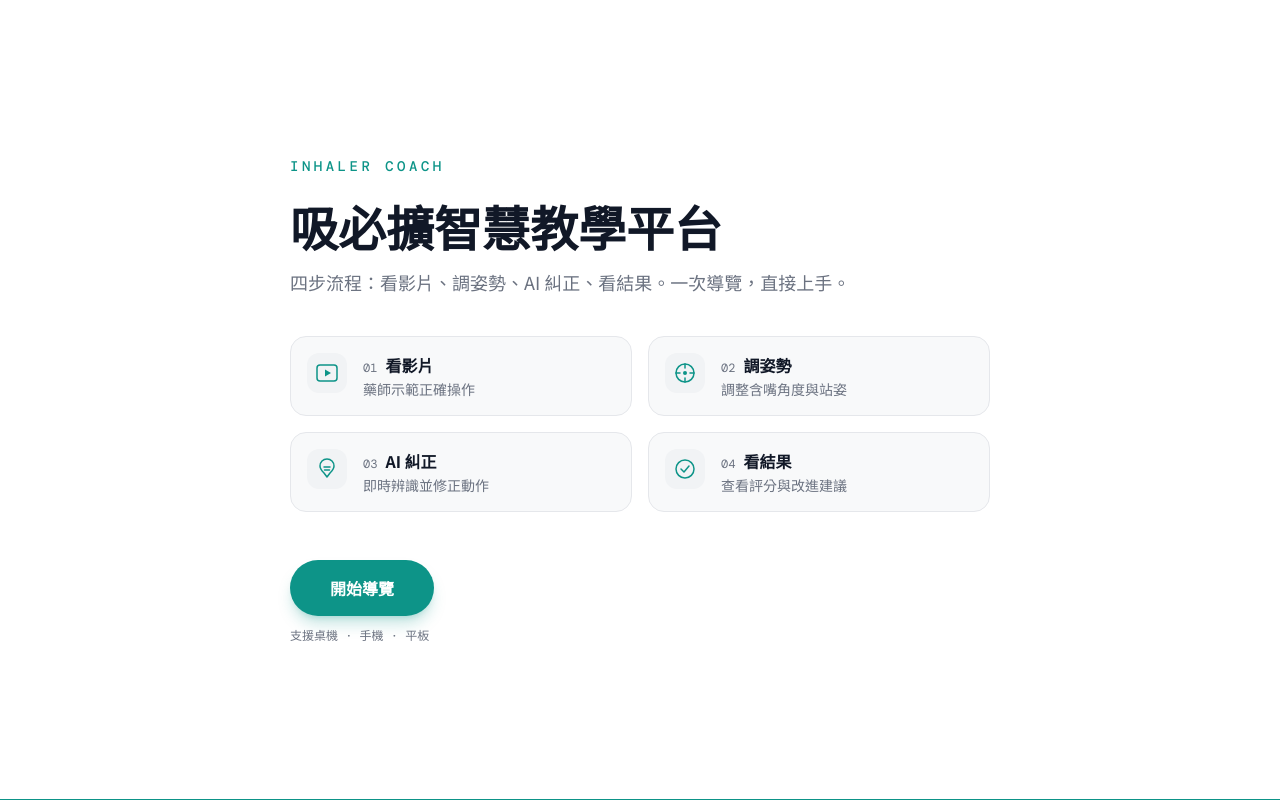
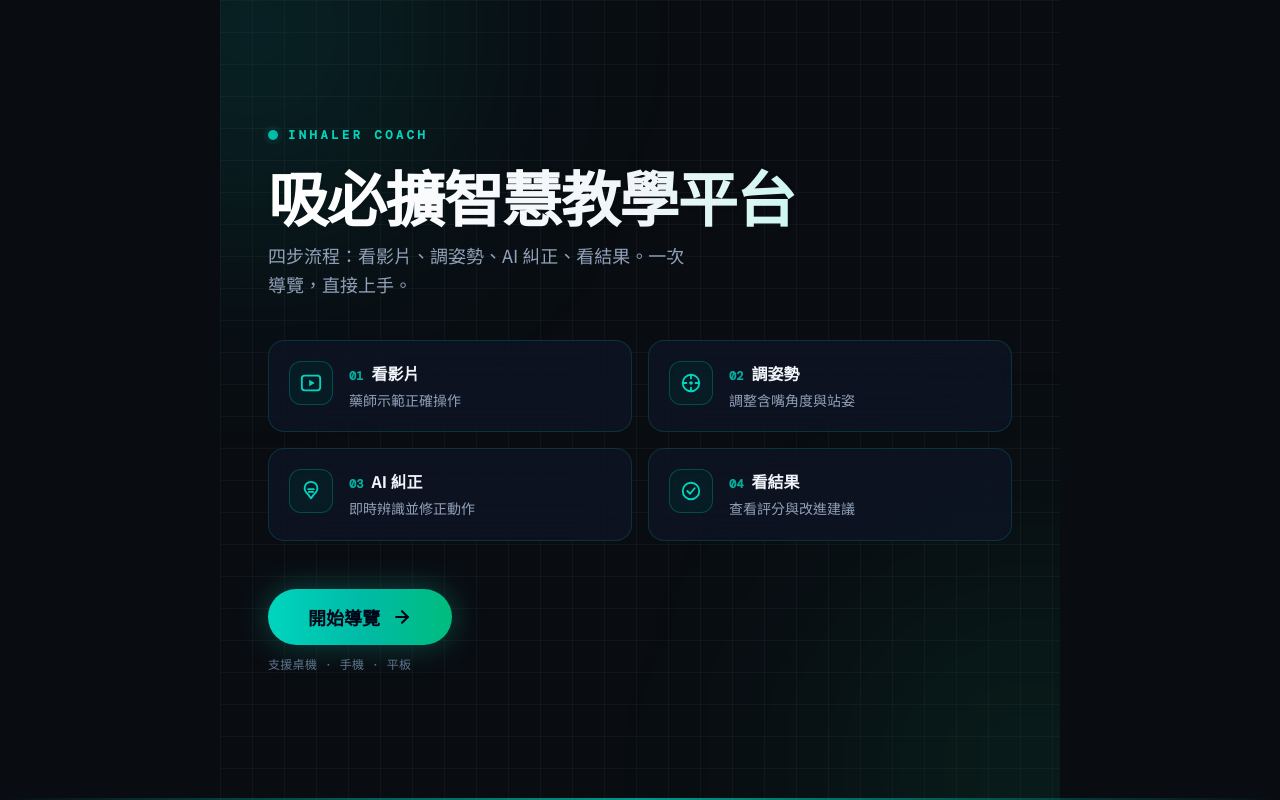
Before and after one commit to canonlin/inhaler-coach, a React (Vite) app: page / in a window 1280 px wide. Built offline with nearby package versions, Linux system fonts and the light colour scheme.

Commit message:
feat: redesign homepage with avant-garde dark glassmorphism and glowing neon accents

```diff
--- a/src/App.tsx
+++ b/src/App.tsx
@@ -8,9 +8,15 @@ export function App() {
 
 	if (c.screen === "intro") {
 		return (
-			<main className="mx-auto flex h-[100dvh] w-full max-w-[780px] flex-col justify-center px-6 md:px-10 bg-white text-text overflow-y-auto">
+			<main className="relative mx-auto flex h-[100dvh] w-full max-w-[840px] flex-col justify-center px-6 sm:px-10 md:px-12 bg-[#090d12] text-slate-100 overflow-y-auto bg-grid-pattern">
+				{/* Ambient Glow Orbs */}
+				<div className="pointer-events-none absolute -top-40 -left-40 h-96 w-96 rounded-full bg-teal-500/15 blur-[120px]" />
+				<div className="pointer-events-none absolute -bottom-40 -right-40 h-96 w-96 rounded-full bg-emerald-500/10 blur-[120px]" />
+
 				<IntroScreen onStart={c.finishIntro} />
-				<div className="fixed bottom-0 left-0 h-px w-full bg-primary" />
+
+				{/* Bottom Neon Accent */}
+				<div className="fixed bottom-0 left-0 h-0.5 w-full bg-gradient-to-r from-transparent via-teal-500 to-transparent opacity-80" />
 			</main>
 		);
 	}
--- a/src/components/intro/IntroActions.tsx
+++ b/src/components/intro/IntroActions.tsx
@@ -1,5 +1,3 @@
-import { Button } from "../ui/button";
-
 type IntroActionsProps = {
 	onStart: () => void;
 };
@@ -7,11 +5,29 @@ type IntroActionsProps = {
 export function IntroActions({ onStart }: IntroActionsProps) {
 	return (
 		<footer className="grid gap-3 pt-2">
-			<Button id="btn-start" onClick={onStart} className="w-full sm:w-fit">
-				開始導覽
-			</Button>
+			<button
+				type="button"
+				id="btn-start"
+				onClick={onStart}
+				className="group relative inline-flex h-14 w-full sm:w-fit items-center justify-center gap-3 rounded-full bg-gradient-to-r from-teal-400 via-teal-500 to-emerald-500 px-10 text-lg font-black text-slate-950 shadow-[0_0_30px_rgba(20,184,166,0.35)] transition-all duration-300 hover:scale-[1.03] hover:shadow-[0_0_50px_rgba(20,184,166,0.6)] active:scale-[0.98] cursor-pointer"
+			>
+				<span>開始導覽</span>
+				<svg
+					aria-hidden="true"
+					className="h-5 w-5 transition-transform duration-300 group-hover:translate-x-1"
+					viewBox="0 0 24 24"
+					fill="none"
+					stroke="currentColor"
+					strokeWidth="2.5"
+					strokeLinecap="round"
+					strokeLinejoin="round"
+				>
+					<line x1="5" y1="12" x2="19" y2="12" />
+					<polyline points="12,5 19,12 12,19" />
+				</svg>
+			</button>
 
-			<p className="font-mono text-xs text-text-secondary">
+			<p className="font-mono text-xs text-slate-500 tracking-wide">
 				支援桌機 · 手機 · 平板
 			</p>
 		</footer>
--- a/src/components/intro/IntroHeader.tsx
+++ b/src/components/intro/IntroHeader.tsx
@@ -1,15 +1,23 @@
 export function IntroHeader() {
 	return (
-		<header className="grid gap-4 sm:gap-5">
-			<p className="font-mono text-sm font-medium tracking-[0.25em] text-primary">
-				INHALER COACH
-			</p>
+		<header className="grid gap-5 text-left relative">
+			{/* Tag & Status Indicator */}
+			<div className="flex items-center gap-2.5">
+				<span className="relative flex h-2.5 w-2.5">
+					<span className="animate-ping absolute inline-flex h-full w-full rounded-full bg-teal-400 opacity-75" />
+					<span className="relative inline-flex rounded-full h-2.5 w-2.5 bg-teal-500" />
+				</span>
+				<p className="font-mono text-xs font-semibold tracking-[0.3em] text-teal-400 uppercase">
+					INHALER COACH
+				</p>
+			</div>
 
-			<div className="grid gap-2 sm:gap-3">
-				<h1 className="text-3xl font-black leading-tight text-text sm:text-4xl md:text-5xl">
+			{/* Main Title & Subtitle */}
+			<div className="grid gap-3">
+				<h1 className="text-4xl font-black leading-[1.1] tracking-tight sm:text-5xl md:text-6xl bg-gradient-to-r from-white via-slate-100 to-teal-200 bg-clip-text text-transparent drop-shadow-sm">
 					吸必擴智慧教學平台
 				</h1>
-				<p className="text-base leading-7 text-text-secondary md:text-lg">
+				<p className="max-w-[42ch] text-base leading-relaxed text-slate-400 md:text-lg font-normal">
 					四步流程：看影片、調姿勢、AI 糾正、看結果。一次導覽，直接上手。
 				</p>
 			</div>
--- a/src/components/intro/IntroSteps.tsx
+++ b/src/components/intro/IntroSteps.tsx
@@ -13,12 +13,12 @@ const steps: StepItem[] = [
 		icon: (
 			<svg
 				aria-hidden="true"
-				width="24"
-				height="24"
+				width="22"
+				height="22"
 				viewBox="0 0 24 24"
 				fill="none"
 				stroke="currentColor"
-				strokeWidth="1.5"
+				strokeWidth="2"
 				strokeLinecap="round"
 				strokeLinejoin="round"
 			>
@@ -37,12 +37,12 @@ const steps: StepItem[] = [
 		icon: (
 			<svg
 				aria-hidden="true"
-				width="24"
-				height="24"
+				width="22"
+				height="22"
 				viewBox="0 0 24 24"
 				fill="none"
 				stroke="currentColor"
-				strokeWidth="1.5"
+				strokeWidth="2"
 				strokeLinecap="round"
 			>
 				<circle cx="12" cy="12" r="9" />
@@ -60,12 +60,12 @@ const steps: StepItem[] = [
 		icon: (
 			<svg
 				aria-hidden="true"
-				width="24"
-				height="24"
+				width="22"
+				height="22"
 				viewBox="0 0 24 24"
 				fill="none"
 				stroke="currentColor"
-				strokeWidth="1.5"
+				strokeWidth="2"
 				strokeLinecap="round"
 				strokeLinejoin="round"
 			>
@@ -81,12 +81,12 @@ const steps: StepItem[] = [
 		icon: (
 			<svg
 				aria-hidden="true"
-				width="24"
-				height="24"
+				width="22"
+				height="22"
 				viewBox="0 0 24 24"
 				fill="none"
 				stroke="currentColor"
-				strokeWidth="1.5"
+				strokeWidth="2"
 				strokeLinecap="round"
 				strokeLinejoin="round"
 			>
@@ -99,26 +99,31 @@ const steps: StepItem[] = [
 
 export function IntroSteps() {
 	return (
-		<section aria-label="使用流程" className="grid gap-3 sm:gap-4">
-			<div className="grid gap-3 sm:grid-cols-2 sm:gap-4">
+		<section aria-label="使用流程" className="grid gap-4">
+			<div className="grid gap-3.5 sm:grid-cols-2 sm:gap-4">
 				{steps.map((step, i) => (
 					<div
 						key={step.label}
-						className="flex items-start gap-4 rounded-2xl border border-border bg-surface p-4 transition-all hover:scale-[1.02] hover:border-primary/50"
+						className="group relative flex items-start gap-4 rounded-2xl border border-teal-500/20 bg-slate-900/60 p-4 sm:p-5 backdrop-blur-xl transition-all duration-300 hover:-translate-y-1 hover:border-teal-400/60 hover:bg-slate-900/80 hover:shadow-2xl hover:shadow-teal-500/10"
 					>
-						<div className="flex h-10 w-10 shrink-0 items-center justify-center rounded-xl bg-surface-light text-primary">
+						{/* Icon Box */}
+						<div className="flex h-11 w-11 shrink-0 items-center justify-center rounded-xl border border-teal-500/30 bg-teal-950/40 text-teal-400 shadow-inner transition-colors duration-300 group-hover:border-teal-400 group-hover:bg-teal-500 group-hover:text-slate-950">
 							{step.icon}
 						</div>
-						<div className="grid gap-0.5 text-left">
+
+						{/* Text & Step Num */}
+						<div className="grid gap-1 text-left">
 							<div className="flex items-baseline gap-2">
-								<span className="font-mono text-xs tabular-nums text-text-secondary">
+								<span className="font-mono text-xs font-semibold tabular-nums text-teal-400/80">
 									0{i + 1}
 								</span>
-								<span className="text-base font-bold text-text">
+								<span className="text-base font-bold text-slate-100 transition-colors group-hover:text-white">
 									{step.label}
 								</span>
 							</div>
-							<p className="text-sm text-text-secondary">{step.desc}</p>
+							<p className="text-sm leading-relaxed text-slate-400">
+								{step.desc}
+							</p>
 						</div>
 					</div>
 				))}
--- a/src/style.css
+++ b/src/style.css
@@ -3,39 +3,51 @@
 :root {
   --font-sans: 'Noto Sans TC', sans-serif;
   --font-mono: 'DM Mono', monospace;
-  --color-primary: #0d9488;
-  --color-primary-dark: #0f766e;
-  --color-primary-light: #ccfbf1;
-  --color-success: #16a34a;
-  --color-warning: #d97706;
-  --color-danger: #dc2626;
-  --color-bg: #ffffff;
-  --color-surface: #f8f9fa;
-  --color-surface-light: #f1f3f5;
-  --color-border: #e5e7eb;
-  --color-text: #111827;
-  --color-text-secondary: #6b7280;
+  --color-primary: #14b8a6;
+  --color-primary-dark: #0d9488;
+  --color-primary-light: #5eead4;
+  --color-success: #22c55e;
+  --color-warning: #f59e0b;
+  --color-danger: #ef4444;
+  --color-bg: #090d12;
+  --color-surface: #111822;
+  --color-surface-light: #1e293b;
+  --color-border: rgba(20, 184, 166, 0.2);
+  --color-text: #f8fafc;
+  --color-text-secondary: #94a3b8;
 }
 
 @theme {
   --font-sans: 'Noto Sans TC', sans-serif;
   --font-mono: 'DM Mono', monospace;
-  --color-primary: #0d9488;
-  --color-primary-dark: #0f766e;
-  --color-primary-light: #ccfbf1;
-  --color-success: #16a34a;
-  --color-warning: #d97706;
-  --color-danger: #dc2626;
-  --color-bg: #ffffff;
-  --color-surface: #f8f9fa;
-  --color-surface-light: #f1f3f5;
-  --color-border: #e5e7eb;
-  --color-text: #111827;
-  --color-text-secondary: #6b7280;
+  --color-primary: #14b8a6;
+  --color-primary-dark: #0d9488;
+  --color-primary-light: #5eead4;
+  --color-success: #22c55e;
+  --color-warning: #f59e0b;
+  --color-danger: #ef4444;
+  --color-bg: #090d12;
+  --color-surface: #111822;
+  --color-surface-light: #1e293b;
+  --color-border: rgba(20, 184, 166, 0.2);
+  --color-text: #f8fafc;
+  --color-text-secondary: #94a3b8;
 }
 
 body {
-  background-color: #ffffff;
-  color: #111827;
+  background-color: #090d12;
+  color: #f8fafc;
   font-family: 'Noto Sans TC', sans-serif;
 }
+
+/* Custom Glow & Grid Effects */
+.bg-grid-pattern {
+  background-size: 32px 32px;
+  background-image:
+    linear-gradient(to right, rgba(255, 255, 255, 0.03) 1px, transparent 1px),
+    linear-gradient(to bottom, rgba(255, 255, 255, 0.03) 1px, transparent 1px);
+}
+
+.glow-teal {
+  box-shadow: 0 0 40px -10px rgba(20, 184, 166, 0.4);
+}
```
